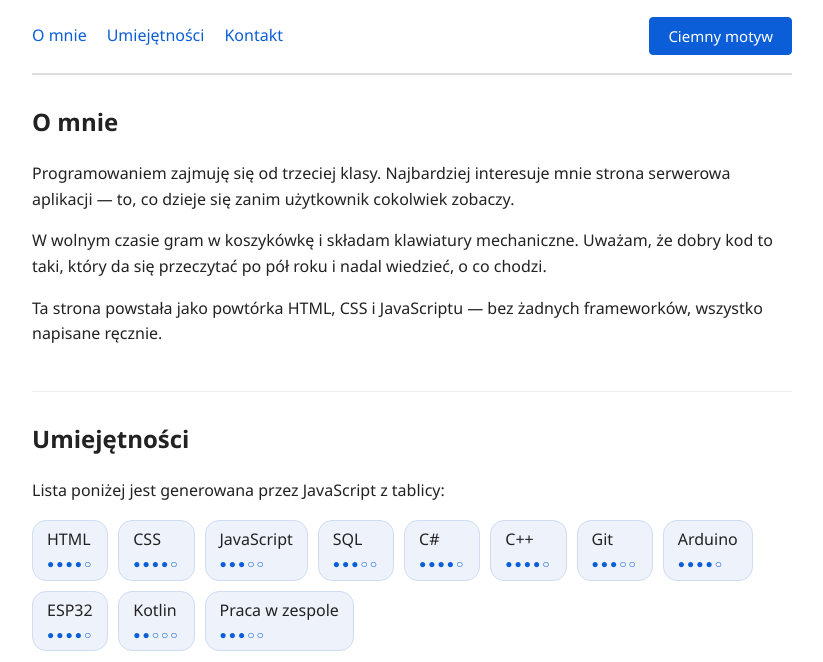
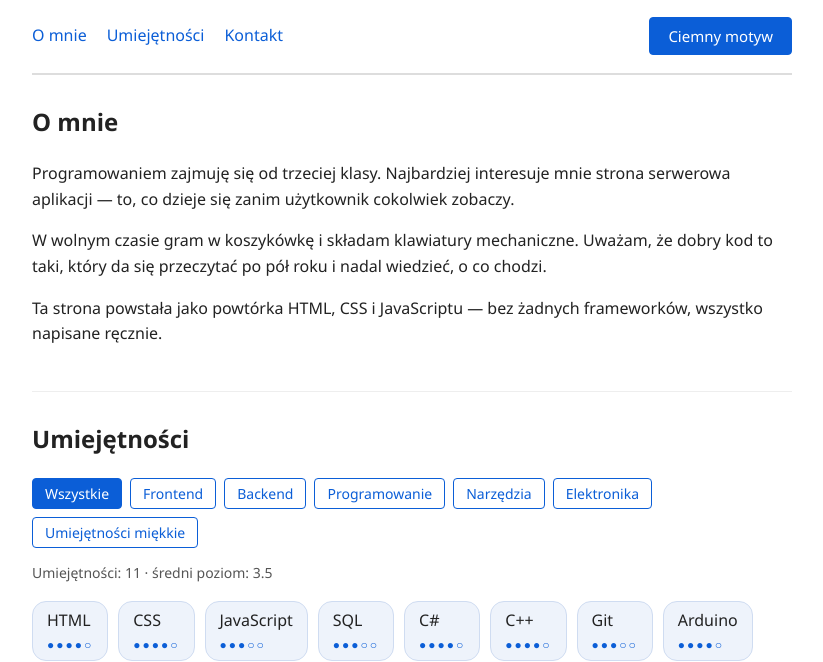
Before and after one commit to MarcinDymowski/MD-aplikacje-webowe, a plain HTML site: page zadania/mb04-wizytowka-es6/index.html in a window 1280 px wide. Shown: the part 145-807 px from the top of the page, without its empty margins (228-1051 px from the left). Drawn offline with Linux system fonts and the light colour scheme.

Commit message:
MB4: filtrowanie po kategorii i podsumowanie

```diff
--- a/zadania/mb04-wizytowka-es6/index.html
+++ b/zadania/mb04-wizytowka-es6/index.html
@@ -46,7 +46,18 @@
 
         <section id="umiejetnosci">
             <h2>Umiejętności</h2>
-            <p>Lista poniżej jest generowana przez JavaScript z tablicy:</p>
+
+            <div id="filtry">
+                <button type="button" class="aktywny" data-kategoria="wszystkie">Wszystkie</button>
+                <button type="button" data-kategoria="frontend">Frontend</button>
+                <button type="button" data-kategoria="backend">Backend</button>
+                <button type="button" data-kategoria="programowanie">Programowanie</button>
+                <button type="button" data-kategoria="narzedzia">Narzędzia</button>
+                <button type="button" data-kategoria="elektronika">Elektronika</button>
+                <button type="button" data-kategoria="miekkie">Umiejętności miękkie</button>
+            </div>
+
+            <p id="podsumowanie"></p>
 
 
             <ul id="lista-umiejetnosci"></ul>
--- a/zadania/mb04-wizytowka-es6/script.js
+++ b/zadania/mb04-wizytowka-es6/script.js
@@ -1,16 +1,35 @@
 const umiejetnosci = [
-    { nazwa: "HTML",         poziom: 4, kategoria: "frontend" },
-    { nazwa: "CSS",          poziom: 4, kategoria: "frontend" },
-    { nazwa: "JavaScript",   poziom: 3, kategoria: "frontend" },
-    { nazwa: "SQL",          poziom: 3, kategoria: "backend" },
-    { nazwa: "C#",           poziom: 4, kategoria: "programowanie" },
-    { nazwa: "C++",          poziom: 4, kategoria: "programowanie" },
-    { nazwa: "Git",          poziom: 3, kategoria: "narzędzia" },
-    { nazwa: "Arduino",      poziom: 4, kategoria: "elektronika" },
-    { nazwa: "ESP32",        poziom: 4, kategoria: "elektronika" },
-    { nazwa: "Kotlin",       poziom: 2, kategoria: "programowanie" },
-    { nazwa: "Praca w zespole", poziom: 3, kategoria: "umiejętności miękkie" }
+    { nazwa: "HTML", poziom: 4, kategoria: "frontend" },
+    { nazwa: "CSS", poziom: 4, kategoria: "frontend" },
+    { nazwa: "JavaScript", poziom: 3, kategoria: "frontend" },
+    { nazwa: "SQL", poziom: 3, kategoria: "backend" },
+    { nazwa: "C#", poziom: 4, kategoria: "programowanie" },
+    { nazwa: "C++", poziom: 4, kategoria: "programowanie" },
+    { nazwa: "Git", poziom: 3, kategoria: "narzedzia" },
+    { nazwa: "Arduino", poziom: 4, kategoria: "elektronika" },
+    { nazwa: "ESP32", poziom: 4, kategoria: "elektronika" },
+    { nazwa: "Kotlin", poziom: 2, kategoria: "programowanie" },
+    { nazwa: "Praca w zespole", poziom: 3, kategoria: "miekkie" }
 ];
+
+const filtrujPoKategorii = (lista, kategoria) =>
+    kategoria === "wszystkie"
+        ? [...lista]
+        : lista.filter(u => u.kategoria === kategoria);
+
+const sredniPoziom = (lista) => {
+    if (lista.length === 0) {
+        return 0;
+    }
+
+    const suma = lista.reduce((razem, { poziom }) => razem + poziom, 0);
+    return Math.round((suma / lista.length) * 10) / 10;
+};
+
+const podsumowanie = (lista) =>
+    lista.length === 0
+        ? "Brak umiejętności w tej kategorii."
+        : `Umiejętności: ${lista.length} · średni poziom: ${sredniPoziom(lista)}`;
 
 const budujListe = (lista) =>
     lista
@@ -23,20 +42,31 @@ const budujListe = (lista) =>
         .join("");
 
 const listaEl = document.querySelector("#lista-umiejetnosci");
-listaEl.innerHTML = budujListe(umiejetnosci);
+const podsumowanieEl = document.querySelector("#podsumowanie");
+const filtryEl = document.querySelector("#filtry");
 
+const pokazUmiejetnosci = (kategoria = "wszystkie") => {
+    const wybrane = filtrujPoKategorii(umiejetnosci, kategoria);
 
-const pokazUmiejetnosci = (lista) => {
-    const kontener = document.querySelector("#lista-umiejetnosci");
-
-    for (const nazwa of lista) {
-        const element = document.createElement("li");
-        element.textContent = nazwa;
-        kontener.appendChild(element);
-    }
+    listaEl.innerHTML = budujListe(wybrane);
+    podsumowanieEl.textContent = podsumowanie(wybrane);
 };
 
-// pokazUmiejetnosci(umiejetnosci);
+filtryEl.addEventListener("click", (event) => {
+    const przycisk = event.target.closest("button");
+
+    if (!przycisk) {
+        return;
+    }
+
+    filtryEl.querySelectorAll("button").forEach(b => b.classList.remove("aktywny"));
+    przycisk.classList.add("aktywny");
+
+    pokazUmiejetnosci(przycisk.dataset.kategoria);
+});
+
+pokazUmiejetnosci();
+
 
 
 const formularz = document.querySelector("#formularz-kontakt");
--- a/zadania/mb04-wizytowka-es6/style.css
+++ b/zadania/mb04-wizytowka-es6/style.css
@@ -222,3 +222,33 @@ body.ciemny #komunikat.sukces {
     letter-spacing: 2px;
     color: #0b5ed7;
 }
+
+#filtry {
+    display: flex;
+    flex-wrap: wrap;
+    gap: 8px;
+    margin-bottom: 14px;
+}
+
+#filtry button {
+    background-color: #ffffff;
+    color: #0b5ed7;
+    padding: 5px 12px;
+    font-size: 14px;
+    align-self: auto;
+}
+
+#filtry button:hover {
+    background-color: #eef3fb;
+}
+
+#filtry button.aktywny {
+    background-color: #0b5ed7;
+    color: #ffffff;
+}
+
+#podsumowanie {
+    margin: 0 0 12px 0;
+    color: #555555;
+    font-size: 14px;
+}
```
